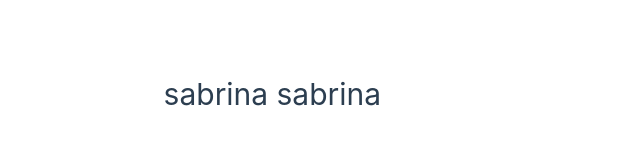
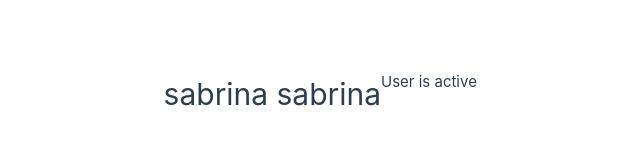
Before and after one commit to sabrinara/Vue, a Vue app in the folder CLI/vue-2025-CLI-project/: page / in a window 1280 px wide. Shown: the part 306-450 px from the top of the page, without its empty margins (259-899 px from the left). Built offline with nearby package versions, Linux system fonts and the light colour scheme.

Commit message:
v-if, v-else-if, v-if derectives

```diff
--- a/CLI/vue-2025-CLI-project/src/App.vue
+++ b/CLI/vue-2025-CLI-project/src/App.vue
@@ -3,10 +3,14 @@
   data(){
     return {
       name: "sabrina sabrina",
+      status: 'active',
     };
   },
 };
 </script>
 <template>
 <h1>{{name}}</h1>
+<p v-if="status === 'active'">User is active</p>
+<p v-else-if="status === 'pending'">User is pending</p>
+<p v-else>User is inactive</p>
 </template>
```
